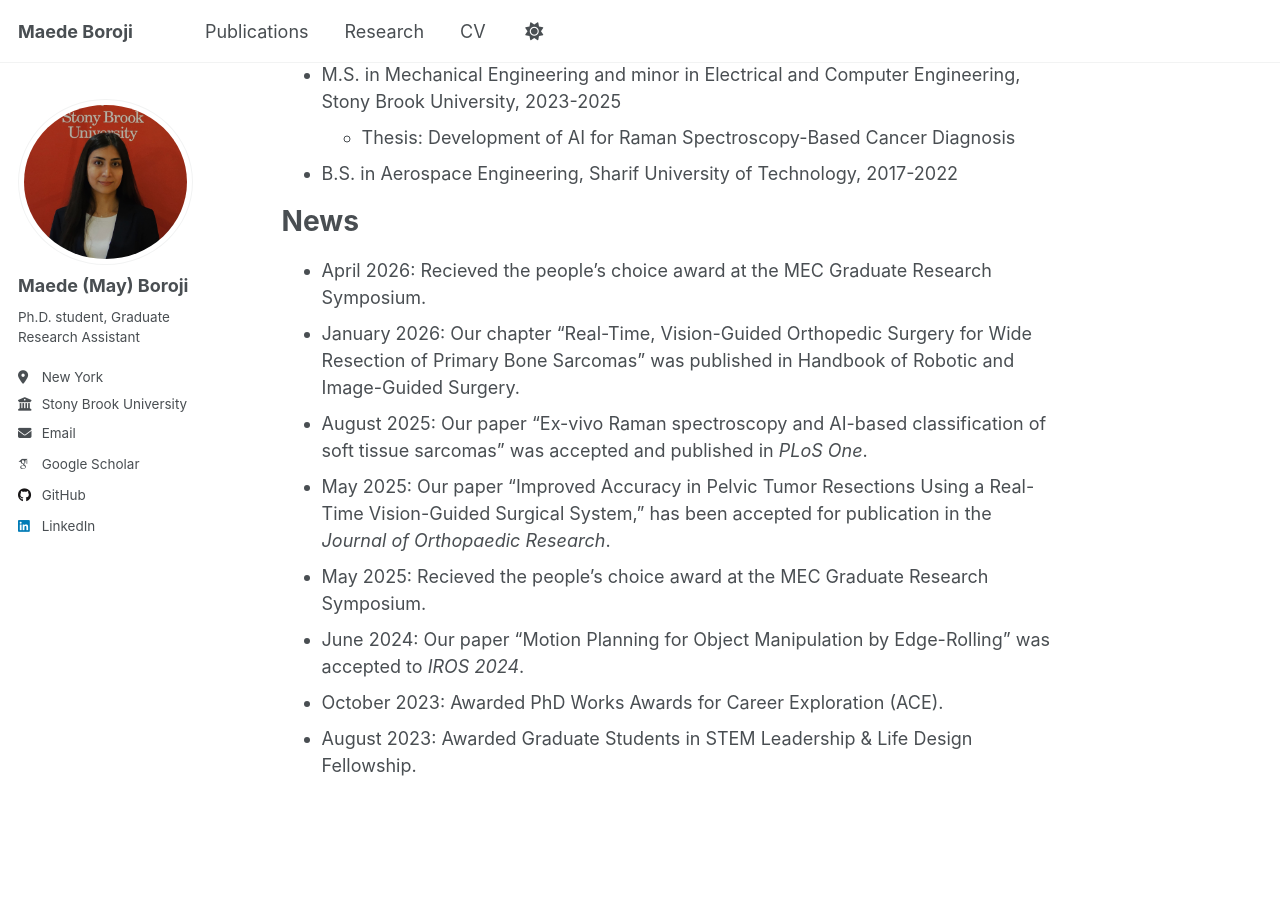
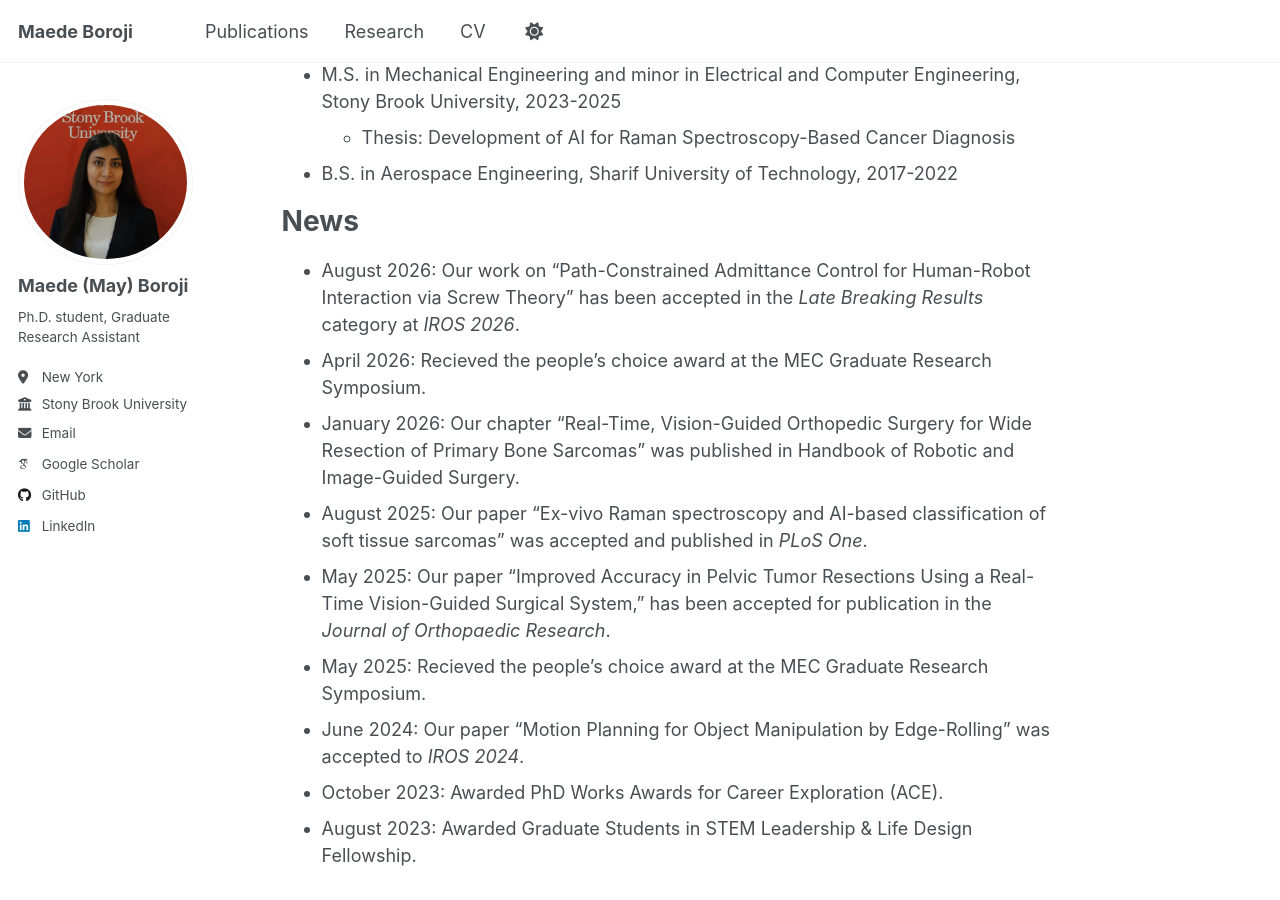
Before and after one commit to MahiBoroji/MahiBoroji.github.io, a Jekyll site: the page built from _pages/about.md, in a window 1280 px wide and 900 px high, scrolled down 440 px. Built offline with Jekyll 4.4.1, drawn with Linux system fonts in a browser that asks for light colours; some web fonts are replaced.

Commit message:
update news

```diff
--- a/_pages/about.md
+++ b/_pages/about.md
@@ -22,6 +22,7 @@ Education
 News
 ======
 
+* August 2026: Our work on "Path-Constrained Admittance Control for Human-Robot Interaction via Screw Theory" has been accepted in the *Late Breaking Results* category at *IROS 2026*.
 * April 2026: Recieved the people's choice award at the MEC Graduate Research Symposium.
 * January 2026: Our chapter "Real-Time, Vision-Guided Orthopedic Surgery for Wide Resection of Primary Bone Sarcomas" was published in Handbook of Robotic and Image-Guided Surgery.
 * August 2025: Our paper "Ex-vivo Raman spectroscopy and AI-based classification of soft tissue sarcomas" was accepted and published in *PLoS One*.
```
